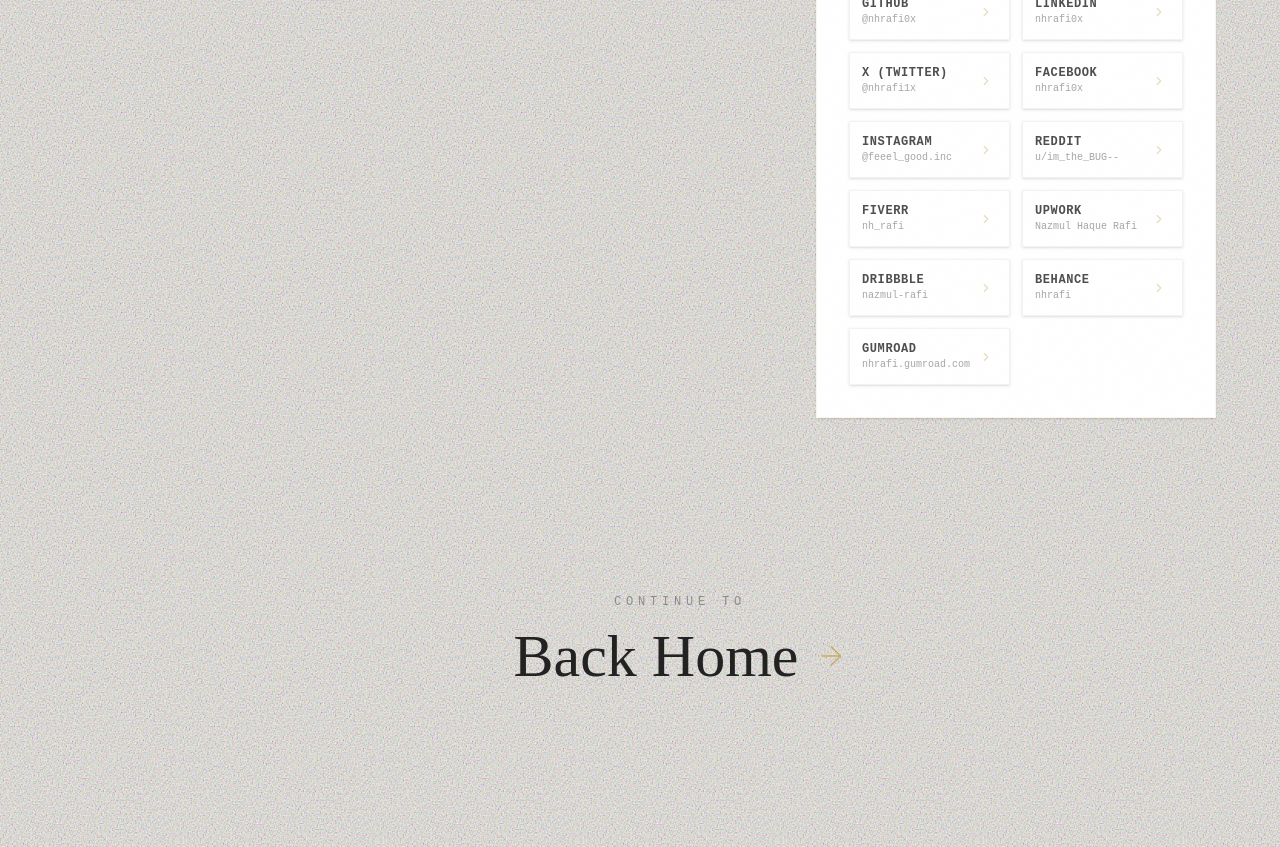
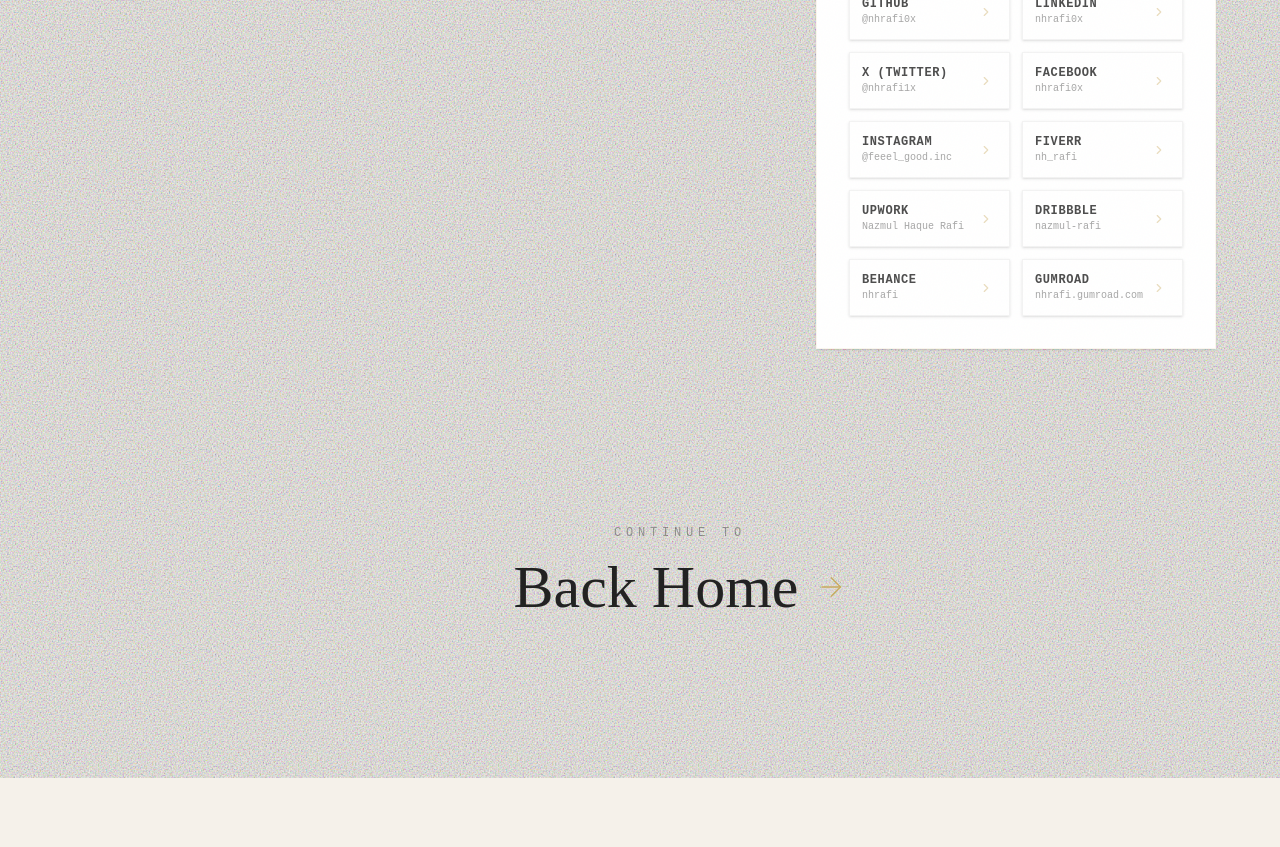
Before and after one commit to nhrafi1x-ui/Noisy, a React (Vite) app: page /contact in a window 1280 px wide. Shown: the part 1040-1887 px from the top of the page. After the commit the page ends 1818 px from the top, so only its background shows below. Built offline with nearby package versions, Linux system fonts and the light colour scheme; no server answers.

Commit message:
refactor: remove reddit profile from social links
Clean up the codebase and chat assistant by deprecating and removing the personal Reddit account from the portfolio social profile lists.

```diff
--- a/src/components/shared/PortfolioChatbot.tsx
+++ b/src/components/shared/PortfolioChatbot.tsx
@@ -123,7 +123,7 @@
       };
     }
 
-    if (q.includes('social') || q.includes('github') || q.includes('linkedin') || q.includes('twitter') || q.includes('facebook') || q.includes('instagram') || q.includes('reddit') || q.includes('fiverr') || q.includes('upwork') || q.includes('dribbble') || q.includes('behance') || q.includes('gumroad')) {
+    if (q.includes('social') || q.includes('github') || q.includes('linkedin') || q.includes('twitter') || q.includes('facebook') || q.includes('instagram') || q.includes('fiverr') || q.includes('upwork') || q.includes('dribbble') || q.includes('behance') || q.includes('gumroad')) {
       return {
         id: `bot-${Date.now()}`,
         sender: 'bot',
@@ -135,7 +135,6 @@
           { label: '🐦 X / Twitter', url: 'https://x.com/nhrafi1x', isExternal: true },
           { label: '📘 Facebook', url: 'https://www.facebook.com/nhrafi0x', isExternal: true },
           { label: '📸 Instagram', url: 'https://www.instagram.com/feeel_good.inc', isExternal: true },
-          { label: '👾 Reddit', url: 'https://www.reddit.com/u/im_the_BUG--', isExternal: true },
           { label: '🟢 Fiverr', url: 'https://fiverr.com/nh_rafi', isExternal: true },
           { label: '🟢 Upwork', url: 'https://www.upwork.com/freelancers/~0176868f526eee3201', isExternal: true },
           { label: '🎨 Dribbble', url: 'https://dribbble.com/nazmul-rafi', isExternal: true },
--- a/src/data/socials.ts
+++ b/src/data/socials.ts
@@ -49,14 +49,6 @@
     iconName: 'Instagram'
   },
   {
-    id: 'reddit',
-    name: 'Reddit',
-    url: 'https://www.reddit.com/u/im_the_BUG--',
-    category: 'social',
-    username: 'u/im_the_BUG--',
-    iconName: 'MessageSquare'
-  },
-  {
     id: 'fiverr',
     name: 'Fiverr',
     url: 'https://fiverr.com/nh_rafi',
```
